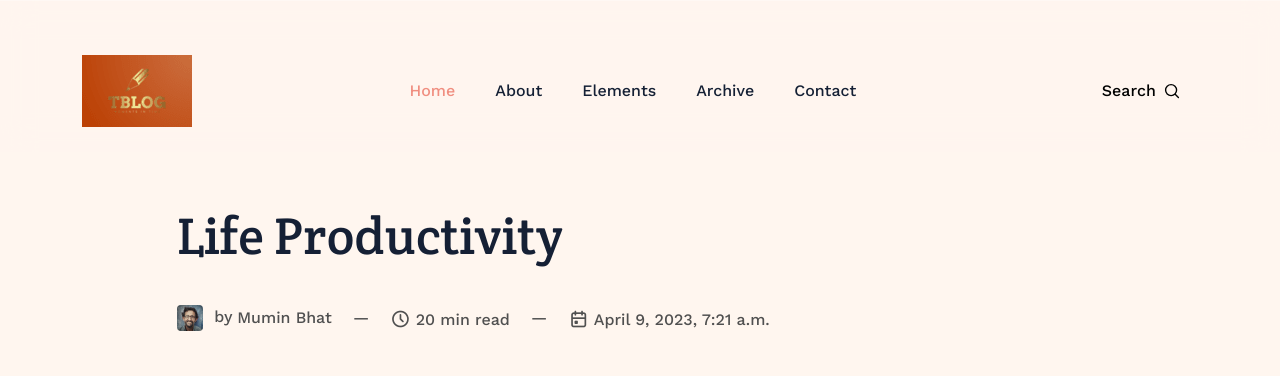
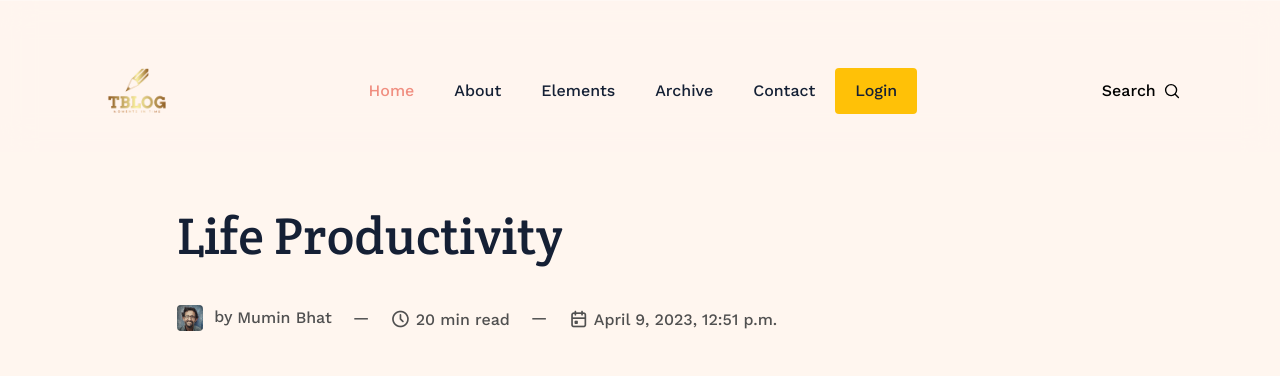
Before and after one commit to muminbhat/tblog, a Django app: page /blog/productivity/ in a window 1280 px wide. Shown: the top 376 px of the page. Run offline with Django 4.2, Linux system fonts and the light colour scheme; data comes from the database, SQL or seed files in the repository; both versions use the stored data as it was after the commit; some libraries are stand-ins or nearby versions.

Commit message:
Minor Enhancements in design

```diff
--- a/home/templates/header.html
+++ b/home/templates/header.html
@@ -62,6 +62,9 @@
               </li>
               <li class="nav-item @@contact">
                 <a class="nav-link" href={%url 'contact'%}>Contact</a>
+              </li>
+              <li class="nav-item @@login">
+                <a class="nav-link btn-warning" href="/admin">Login</a>
               </li>
 
             </ul>
--- a/tblog/settings.py
+++ b/tblog/settings.py
@@ -110,7 +110,7 @@ AUTH_PASSWORD_VALIDATORS = [
 
 LANGUAGE_CODE = 'en-us'
 
-TIME_ZONE = 'UTC'
+TIME_ZONE =  'Asia/Kolkata'
 
 USE_I18N = True
 
--- a/tblog/urls.py
+++ b/tblog/urls.py
@@ -18,7 +18,7 @@ from django.contrib import admin
 from django.urls import path, include
 
 urlpatterns = [
-    path('admin/', admin.site.urls),
+    path('admin/', admin.site.urls,),
     path('', include('home.urls')),
     path('', include('blog.urls'))
 ]
```
Also changed, not shown: db.sqlite3, static/images/images-logo.png.
